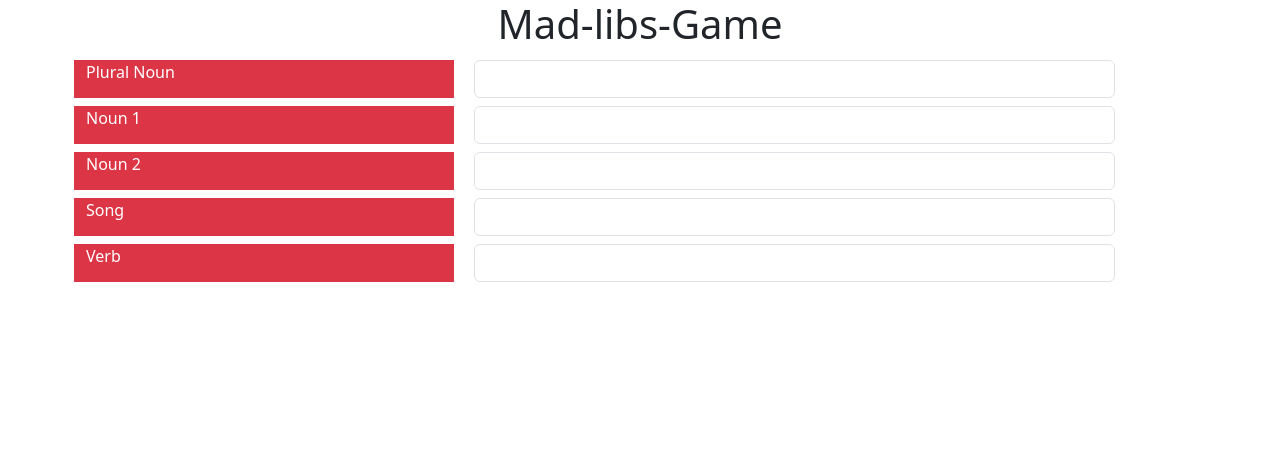
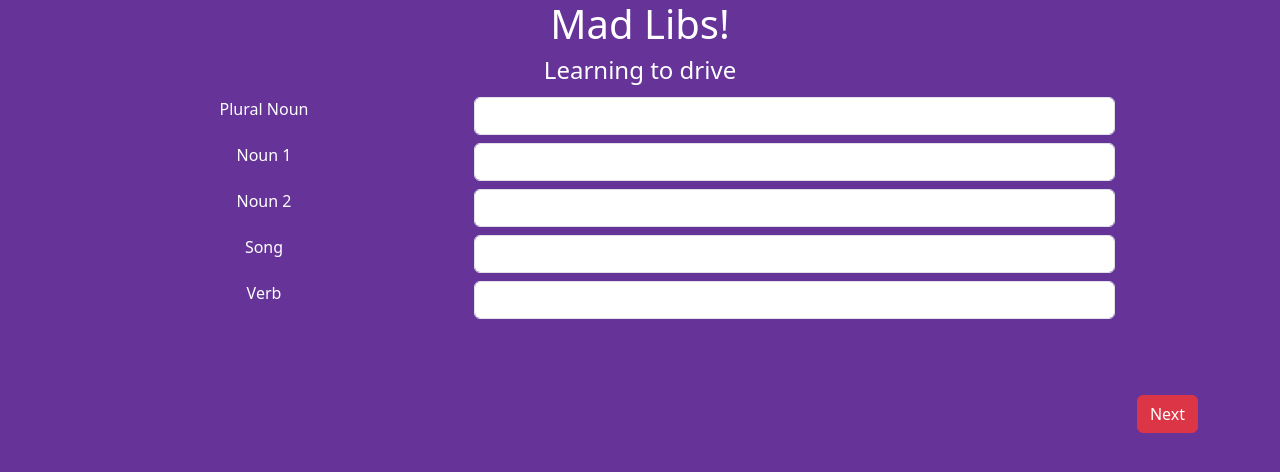
Before and after one commit to EdSmith2032/Mad-Libs-Game, a plain HTML site: page index.html in a window 1280 px wide. Drawn offline with nearby package versions, Linux system fonts and the light colour scheme.

Commit message:
final changes 8-15

```diff
--- a/index.html
+++ b/index.html
@@ -6,6 +6,7 @@
     <meta name="viewport" content="width=device-width, initial-scale=1.0">
     <title>Mad-Libs</title>
     <link href="https://cdn.jsdelivr.net/npm/bootstrap@5.3.3/dist/css/bootstrap.min.css" rel="stylesheet">
+    <link rel="stylesheet" href="style.css">
 </head>
 
 <body>
@@ -13,51 +14,58 @@
 
     <div class="container">
         <div class="row">
-            <div class="col-12 text-center"><h1>Mad-libs-Game</h1>
+            <div class="col-12 text-center text-white">
+                <h1>Mad Libs!</h1>
             </div>
         </div>
         <div class="row">
-            <div class="col-4 bg-danger text-white m-1"> Plural Noun
+            <div class="col-12 text-center text-white">
+                <h4>Learning to drive</h4>
             </div>
-            <div class="col-7 bg primary m-1"> <input  class="form-control" id="Plural Noun"
-                     name="Plural Noun">
+        </div>
+        <div class="row">
+            <div class="col-4 text-white text-center m-1"> Plural Noun
+            </div>
+            <div class="col-7 bg primary m-1"> <input class="form-control" id="Plural Noun" name="Plural Noun">
             </div>
         </div>
 
         <div class="row">
-            <div class="col-4 bg-danger text-white m-1"> Noun 1
+            <div class="col-4  text-white text-center m-1"> Noun 1
             </div>
-            <div class="col-7 bg primary m-1"> <input  class="form-control" id="Noun 1"
-                     name="noun 1">
+            <div class="col-7 bg primary m-1"> <input class="form-control" id="Noun 1" name="noun 1">
             </div>
         </div>
 
         <div class="row">
-        <div class="col-4 bg-danger text-white m-1"> Noun 2
+            <div class="col-4  text-white text-center m-1"> Noun 2
             </div>
-        <div class="col-7 bg primary m-1"> <input  class="form-control" id="Noun 2"
-                name="noun 2">
+            <div class="col-7 bg primary m-1"> <input class="form-control" id="Noun 2" name="noun 2">
             </div>
         </div>
 
 
         <div class="row">
-        <div class="col-4 bg-danger text-white m-1"> Song
+            <div class="col-4 text-white text-center m-1"> Song
             </div>
-        <div class="col-7 bg primary m-1"> <input  class="form-control" id="Song"
-                    name="Song">
+            <div class="col-7 bg primary m-1"> <input class="form-control" id="Song" name="Song">
             </div>
         </div>
 
         <div class="row">
-        <div class="col-4 bg-danger text-white m-1"> Verb
+            <div class="col-4 text-white text-center m-1"> Verb
             </div>
-        <div class="col-7 bg primary m-1"> <input  class="form-control" id="Verb"
-                     name="Verb">
+            <div class="col-7 bg primary m-1"> <input class="form-control" id="Verb" name="Verb">
             </div>
 
 
         </div>
+        <br>
+        <br>
+        <br>
+        <div class="d-flex justify-content-end">
+            <button type="button" class="btn btn-danger">Next</button>
+        </div>
 </body>
 
 </html>
--- a/style.css
+++ b/style.css
@@ -0,0 +1,3 @@
+body {
+    background-color: rebeccapurple;
+}
```
Lines whose indentation alone changed are shown as unchanged.
